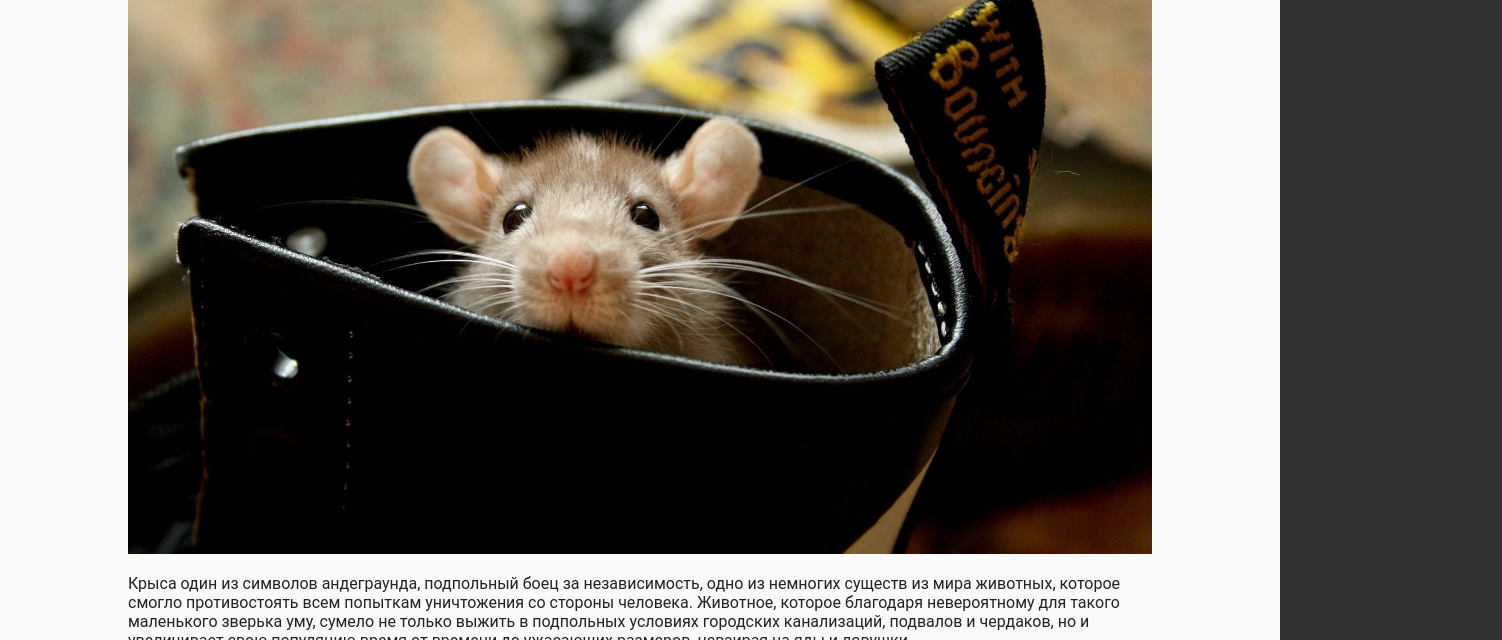
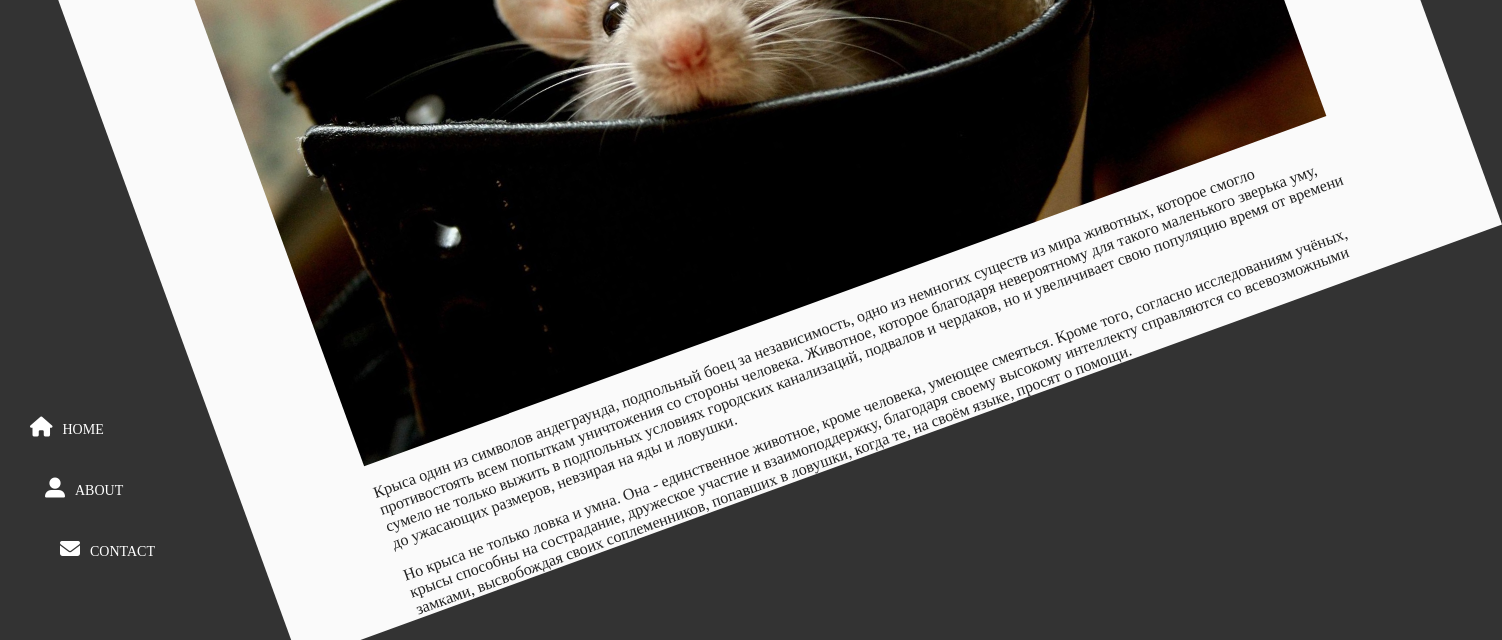
Before and after one commit to ArtemShakun/WhisperGitHub, a plain HTML site: page 50 project/03rotationHp/index.html in a window 1280 px wide. Both pictures are taken after a click on the button 24 px from the left and 31 px from the top of the page. Shown: the part 160-800 px from the top of the page, 1502 px wide, since content can reach past the window. Drawn offline with Linux system fonts and the light colour scheme.

Commit message:
02/02/21Rotation HP end project

```diff
--- a/50 project/03rotationHp/css/style.css
+++ b/50 project/03rotationHp/css/style.css
@@ -1,5 +1,5 @@
 body{
-   font-family: 'Roboto', serif;
+
    background-color: #333;
    color: #222;
    overflow-x: hidden;
@@ -33,6 +33,10 @@ body{
    transition: transform 0.5s linear;
 }
 
+.container.show-nav .circle{
+   transform: rotate(-80deg);
+}
+
 .circle button{
    cursor: pointer;
    position: absolute;
@@ -61,6 +65,46 @@ body{
    transform-origin: top left;
 }
 
+.container.container.show-nav + nav li{
+   transform: translateX(0);
+   transition-delay: 0.3s;
+}
+
+nav{
+   position: fixed;
+   bottom: 40px;
+   left: 0;
+   z-index: 100;
+}
+nav ul{
+   list-style-type: none;
+   padding-left: 30px;
+}
+
+nav ul li{
+   color: white;
+   margin: 40px 0;
+   font-size: 14px;
+   text-transform: uppercase;
+   transform: translateX(-100%);
+   transition: transform 0.4 ease-in;
+}
+nav ul li i{
+   font-size: 20px;
+   margin-right: 10px;
+}
+
+nav ul li + li{
+   margin-left: 15px;
+   transform: translateX(-150%);
+
+}
+nav ul li + li + li{
+   margin-left: 30px;
+   transform: translateX(-200%);
+
+}
+
 
 .content{
    width: 80%;
--- a/50 project/03rotationHp/index.html
+++ b/50 project/03rotationHp/index.html
@@ -36,10 +36,14 @@
 
    </div>
    <nav>
-      <li><i class="fas fa-home">Home</i></li>
-      <li><i class="fas fa-user-alt">About</i></li>
-      <li><i class="fas fa-envelope">Contact</i></li>
+      <ul>
+         <li><i class="fas fa-home"></i>Home</li>
+         <li><i class="fas fa-user-alt"></i>About</li>
+         <li><i class="fas fa-envelope"></i>Contact</li>
+      </ul>
    </nav>
+
+   <script src="js/script.js"></script>
    <script src="https://kit.fontawesome.com/b1e2e5a733.js" crossorigin="anonymous"></script>
 
 </body>
--- a/50 project/03rotationHp/js/script.js
+++ b/50 project/03rotationHp/js/script.js
@@ -0,0 +1,9 @@
+const open = document.getElementById('open');
+const close = document.getElementById('close');
+const container = document.querySelector('.container');
+
+open.addEventListener('click', () => container.classList.add
+   ('show-nav'))
+
+close.addEventListener('click', () => container.classList.remove
+   ('show-nav'))
```
